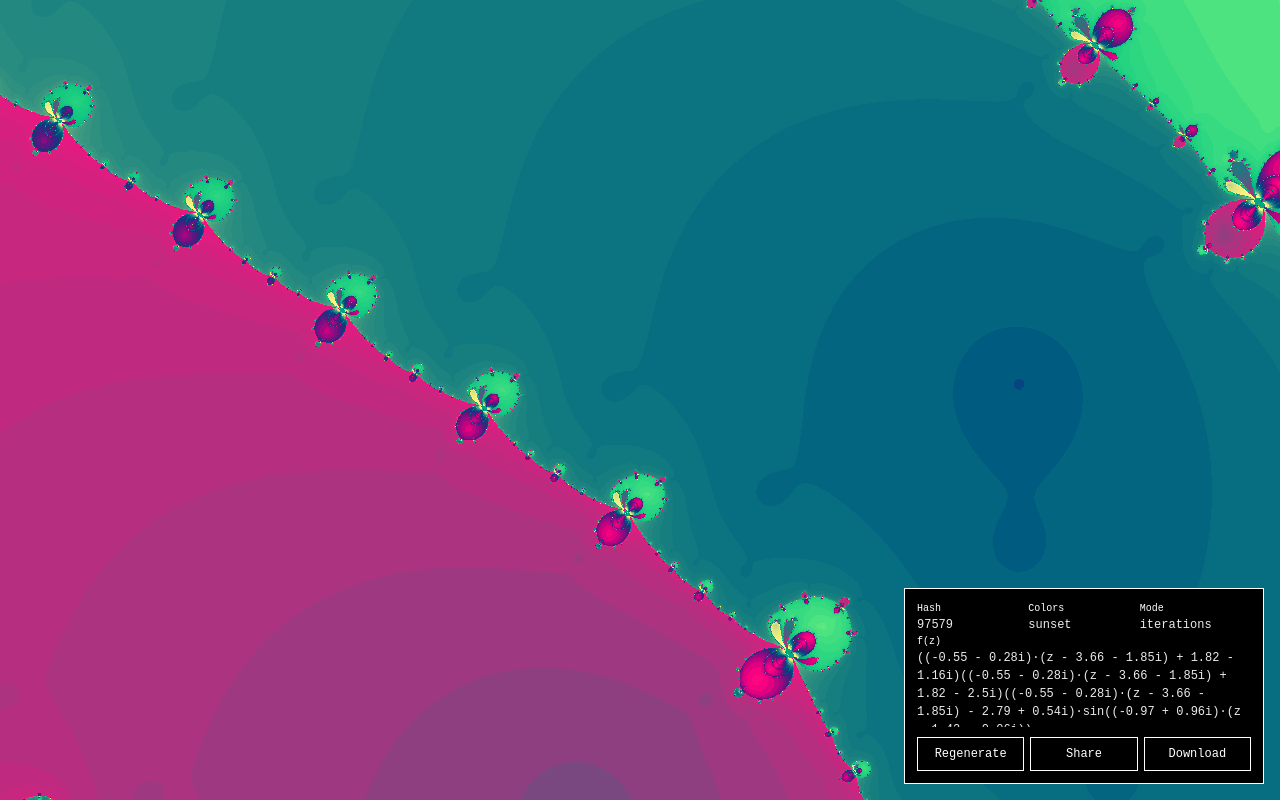
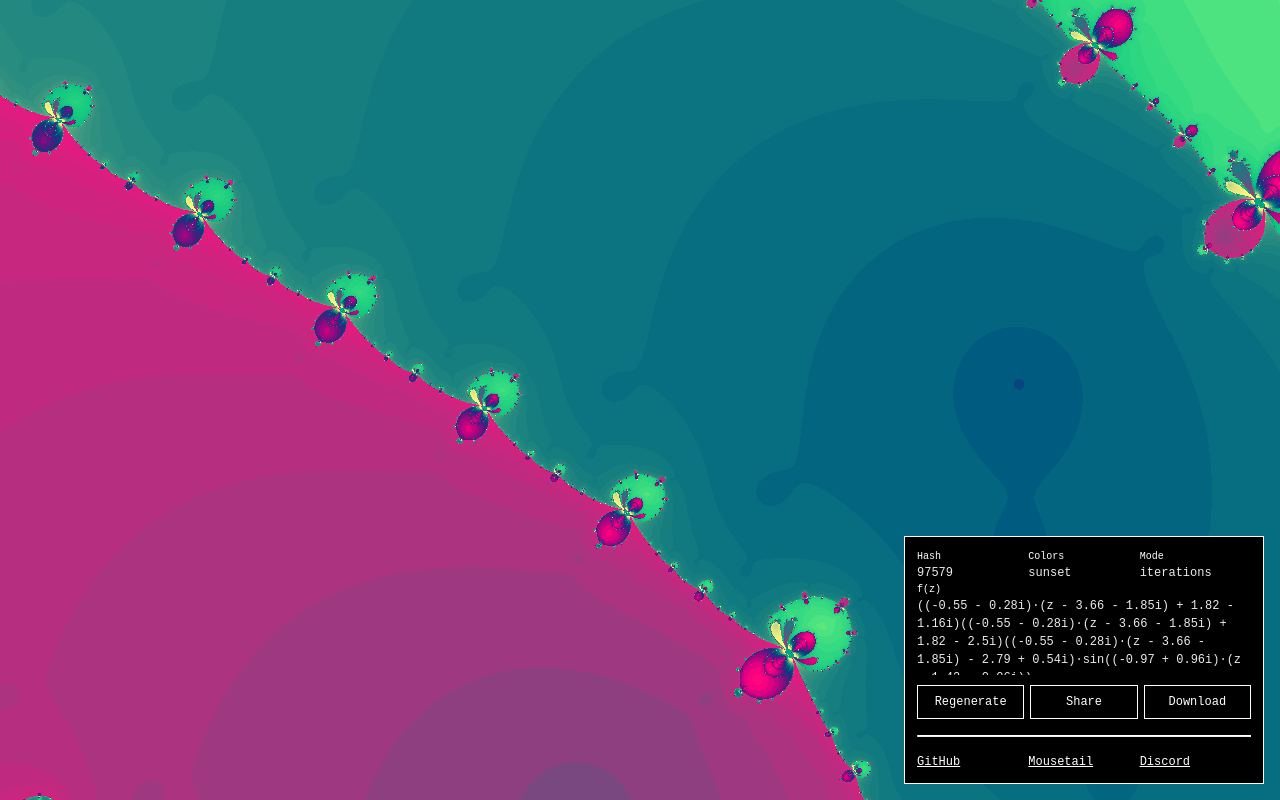
Before and after one commit to mousetail/fractal-hash, a website built with Vite: page index.html in a window 1280 px wide. Built offline with nearby package versions, Linux system fonts and the light colour scheme.

Commit message:
Add GitHub link

```diff
--- a/index.html
+++ b/index.html
@@ -76,20 +76,21 @@
 
       #widget button:hover {
         background: rgba(255, 255, 255, 0.16);
-        border-color: rgba(255, 255, 255, 0.3);
-      }
-
-      #widget button:active {
-        background: rgba(255, 255, 255, 0.24);
-      }
-
-      #widget button:focus-visible {
-        outline: 1px solid rgba(255, 255, 255, 0.6);
       }
 
       .h {
         display: grid;
         grid-template-columns: 1fr 1fr 1fr;
+      }
+
+      #widget hr {
+          border-top: 1px solid white;
+          width: 100%;
+          height: 0;
+      }
+
+      #widget a {
+          color: white;
       }
     </style>
   </head>
@@ -123,6 +124,11 @@
         <button type="button" id="share">Share</button>
         <button type="button" id="download">Download</button>
       </div>
+      <hr>
+      <div class="h">
+      <a href="https://github.com/mousetail/fractal-hash">GitHub</a> <a href="https://mousetail.nl">Mousetail</a>
+      <a href="https://discord.gg/ugbfdgzpjK">Discord</a>
+      </div>
     </div>
     <script type="module" src="/src/main.ts"></script>
   </body>
```
